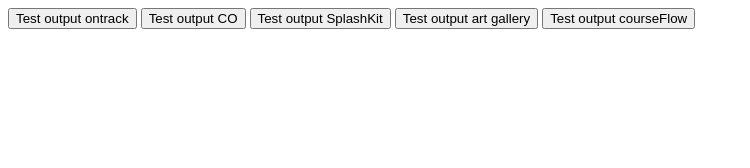
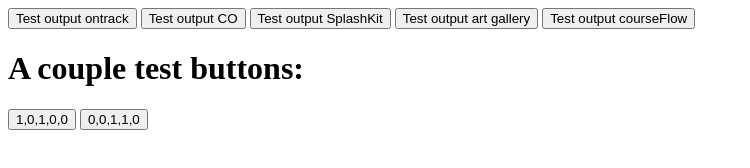
Before and after one commit to QuinnCurtis02/Onboarding-tool-prototype, a plain HTML site: page index.html in a window 1280 px wide. Shown: the whole page, without its empty margins (0-750 px from the left). Drawn offline with Linux system fonts and the light colour scheme.

Commit message:
solution that works on one button but then breaks

```diff
--- a/index.html
+++ b/index.html
@@ -2,10 +2,35 @@
 <script>
   //declaring variables for each product
   let ontrack = 0;
-  let co = 0;
+  let companyOps = 0;
   let splashkit = 0;
   let artGallery = 0;
   let courseFlow = 0;
+
+  //toggle function. Arguments as follows: ot = ontrack, co = company operations, sk = splashkit, ag = art gallery, cf = courseflow.
+  function toggleButton(ot, co, sk, ag, cf) {
+    var button = document.getElementById("toggle");
+
+    //if statement uses the value of the button color to determine wether to increase or decrease the values
+    if (button.style.color === "orange") {
+      //first change color
+      button.style.color = "black";
+
+      //then adjust variables
+      ontrack -= ot;
+      companyOps -= co;
+      splashkit -= sk;
+      artGallery -= ag;
+      courseFlow -= cf;
+    } else {
+      button.style.color = "orange";
+      ontrack += ot;
+      companyOps += co;
+      splashkit += sk;
+      artGallery += ag;
+      courseFlow += cf;
+    }
+  }
 </script>
 <html>
   <div>
@@ -17,7 +42,7 @@
     </button>
     <button
       type="button"
-      onclick="document.getElementById('co').innerHTML = 'CO value: ' +  co;"
+      onclick="document.getElementById('co').innerHTML = 'CO value: ' +  companyOps;"
     >
       Test output CO
     </button>
@@ -48,3 +73,7 @@
   <p id="artGallery"></p>
   <p id="courseFlow"></p>
 </div>
+
+<h1>A couple test buttons:</h1>
+<button id="toggle" onclick="toggleButton(1,0,1,0,0)">1,0,1,0,0</button>
+<button id="toggle" onclick="toggleButton(0,0,1,1,0)">0,0,1,1,0</button>
```
